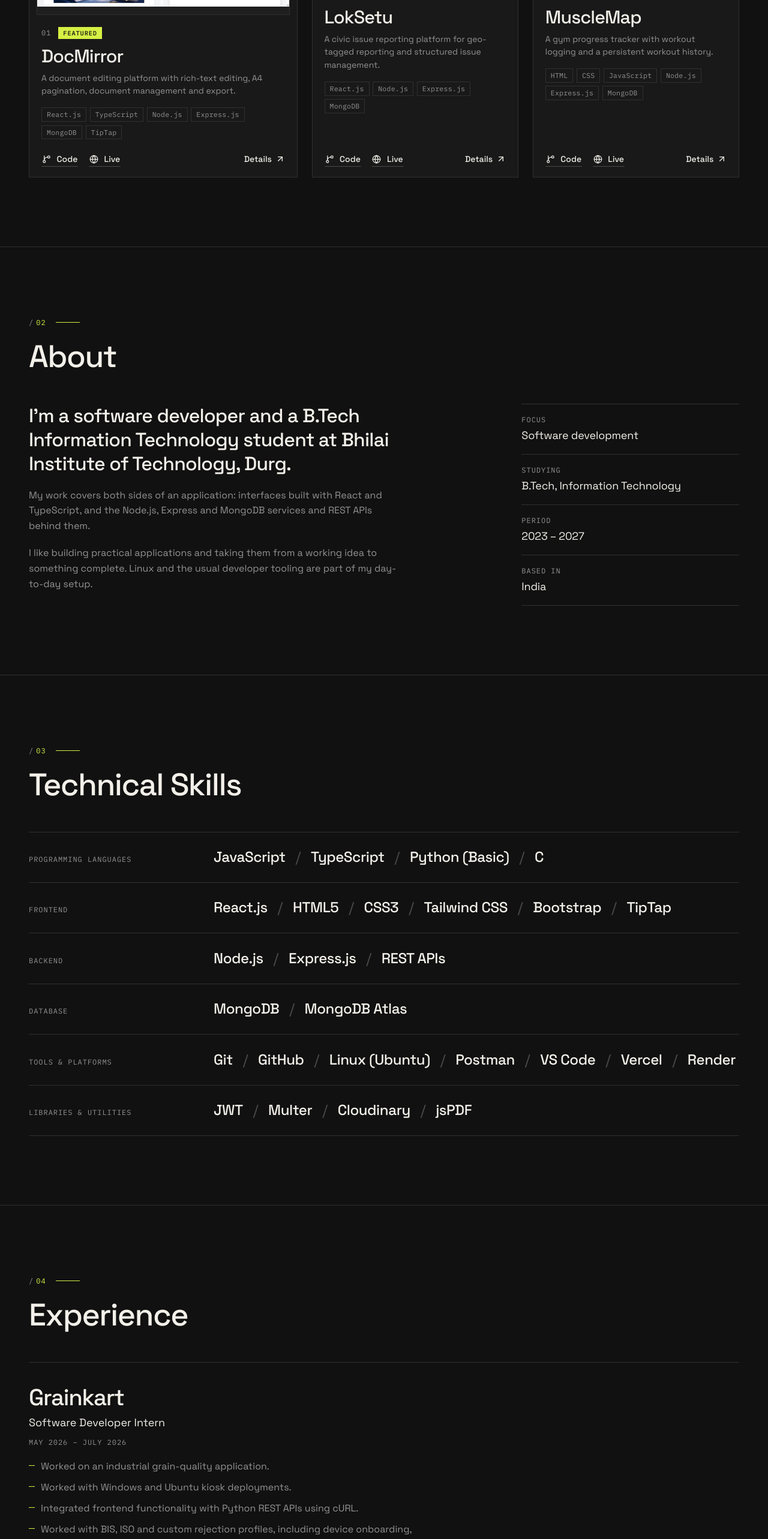
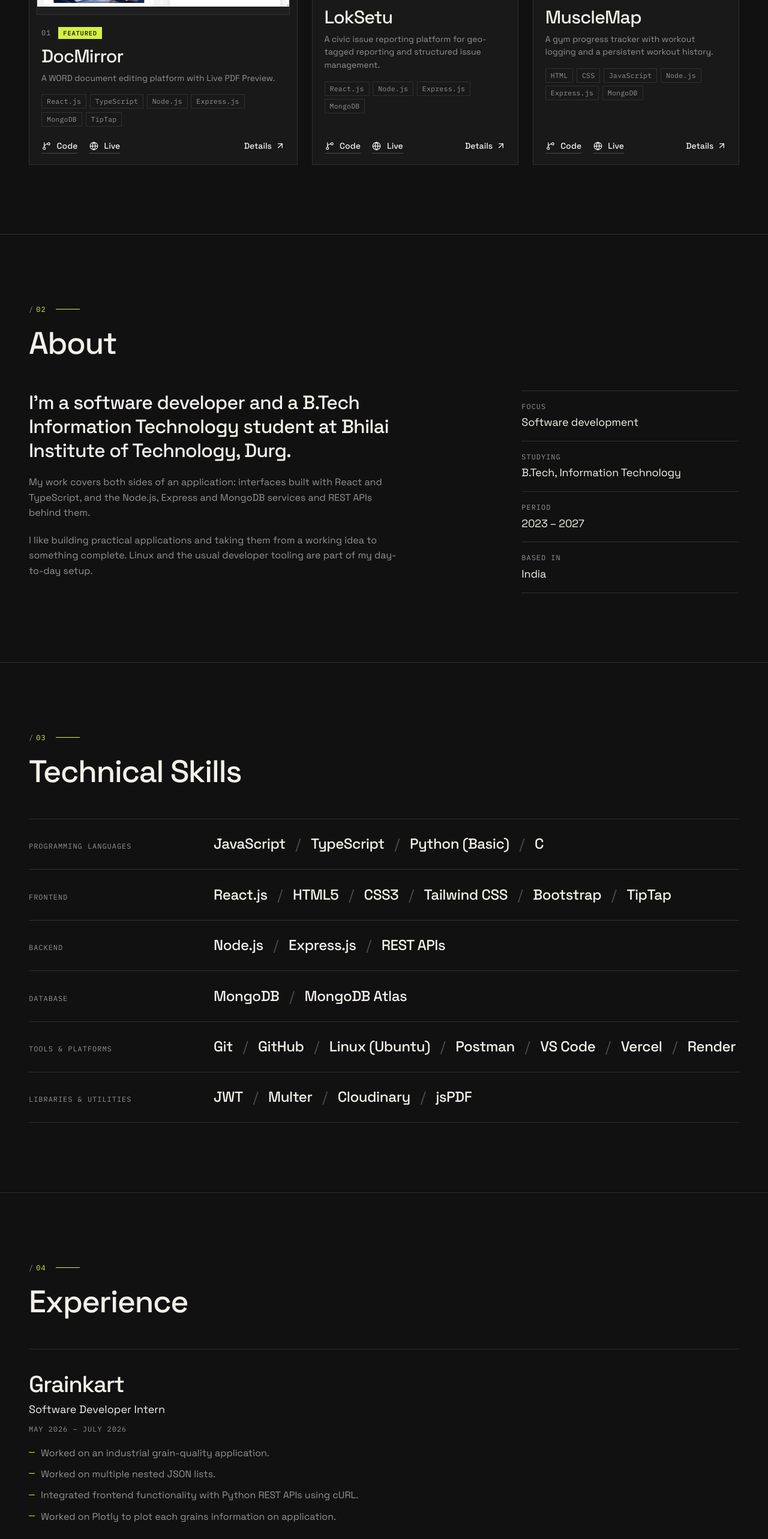
Before and after one commit to RishiRajLimshakre/rishi-raj-portfolio, a React (Vite) app: page /#/ in a window 1280 px wide. Shown: the part 1320-3886 px from the top of the page at 60% size. Built offline with nearby package versions, Linux system fonts and the light colour scheme.

Commit message:
change description of projects and experience

```diff
--- a/src/data/experience.js
+++ b/src/data/experience.js
@@ -8,9 +8,9 @@ export const experience = [
     period: "May 2026 – July 2026",
     points: [
       "Worked on an industrial grain-quality application.",
-      "Worked with Windows and Ubuntu kiosk deployments.",
+      "Worked on multiple nested JSON lists.",
       "Integrated frontend functionality with Python REST APIs using cURL.",
-      "Worked with BIS, ISO and custom rejection profiles, including device onboarding, activation and settings.",
+      "Worked on Plotly to plot each grains information on application.",
     ],
   },
   {
@@ -20,7 +20,7 @@ export const experience = [
     title: "Full Stack Developer Intern",
     period: "June 2025 – September 2025",
     points: [
-      "Developed responsive frontend interfaces.",
+      "Developed a responsive E-commerce for clothing .",
       "Contributed to a 10% reduction in page-load time.",
       "Improved UI based on stakeholder feedback.",
     ],
--- a/src/data/projects.js
+++ b/src/data/projects.js
@@ -25,12 +25,13 @@ export const projects = [
     fullName: "DocMirror",
     featured: true,
     summary:
-      "A document editing platform with rich-text editing, A4 pagination, document management and export.",
+      "A WORD document editing platform with Live PDF Preview.",
     overview:
-      "DocMirror is a document editing platform featuring rich-text editing, A4 pagination, document management and document export capabilities.",
+      "DocMirror is a document editing platform featuring rich-text editing, A4 pagination, document management, document export capabilities and Live PDF Preview .",
     purpose:
-      "A web-based editor where documents are written in rich text, laid out on A4 pages and exported as PDF or DOCX.",
+    "To solve the issue of mis-alignment, You can see how the word will look before exporting ",
     features: [
+      "Live PDF Preview",
       "Rich-text document editing",
       "A4 page pagination",
       "PDF export",
@@ -53,9 +54,9 @@ export const projects = [
     summary:
       "A civic issue reporting platform for geo-tagged reporting and structured issue management.",
     overview:
-      "LokSetu is a civic issue reporting platform designed to support geo-tagged reporting and structured issue management.",
+      "LokSetu is a civic issue reporting platform designed to support local issue management with the help of geo-location and image proof.",
     purpose:
-      "To give citizens a structured way to report civic issues with a location, and to give administrators a managed workflow for handling them.",
+      "To give citizens a structured way to report civic issues with a location & Image-proof, and to give administrators a managed workflow for handling them without relay on external Authoritites.",
     features: [
       "Geo-tagged civic issue reporting",
       "JWT authentication",
@@ -78,8 +79,8 @@ export const projects = [
     featured: false,
     summary: "A gym progress tracker with workout logging and a persistent workout history.",
     overview:
-      "MuscleMap is a gym progress tracking application with workout logging and persistent workout history.",
-    purpose: "To record workouts as they happen and keep a lasting history of training progress.",
+      "MuscleMap is a Web-based gym progress tracking application with workout logging and persistent workout history.",
+    purpose: "To record workouts as they happen and keep a lasting history of training progress without downloading any application.",
     features: [
       "Workout tracking",
       "REST API development",
```
